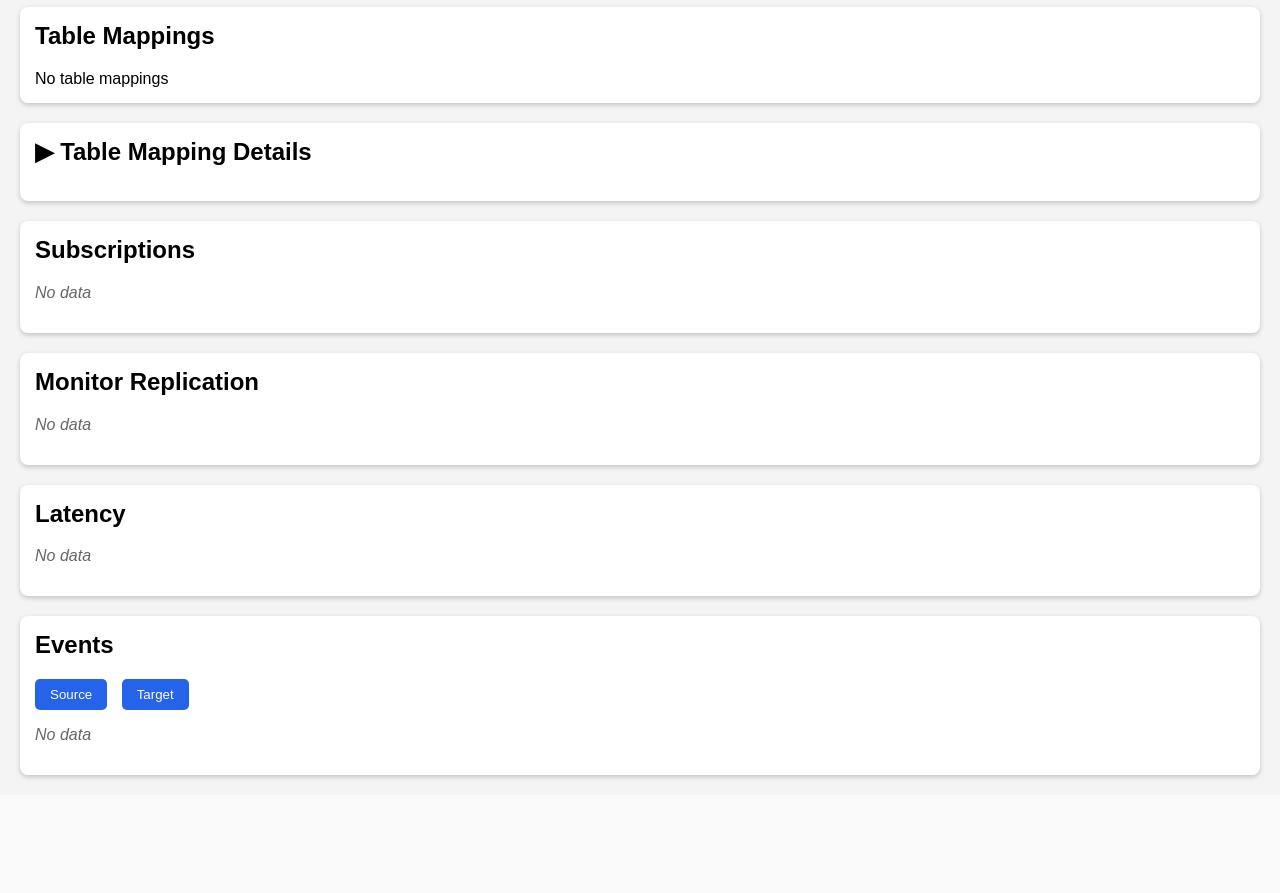
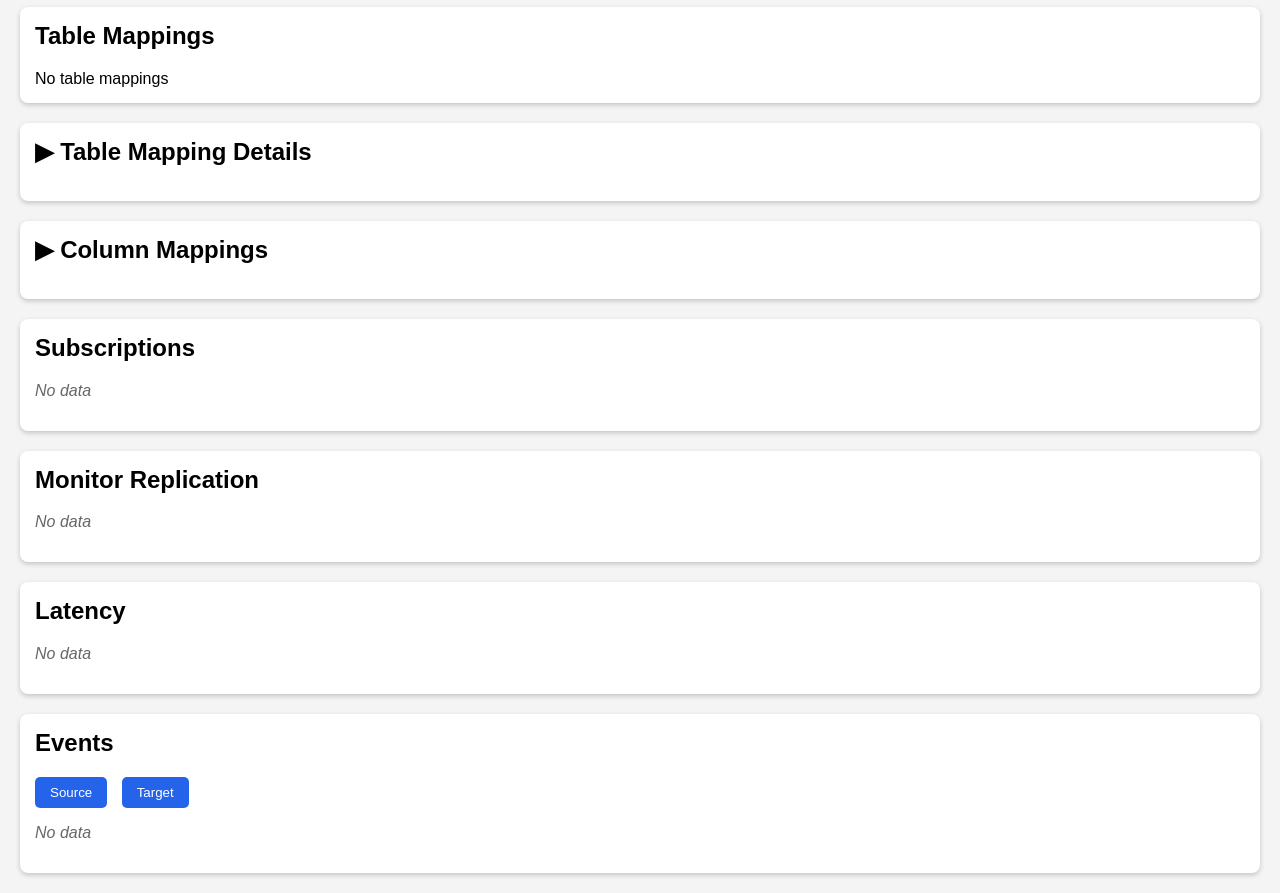
Before and after one commit to madleit/iidr-dashboard, a FastAPI app: page /dashboard in a window 1280 px wide. Shown: the part 1125-2018 px from the top of the page. Before the commit the page ends 1905 px from the top, so only its background shows below. Run offline with FastAPI, Linux system fonts and the light colour scheme; data that the repository does not hold is empty.

Commit message:
Atualizando frontend com Column Mappings

```diff
--- a/static/js/dashboard.js
+++ b/static/js/dashboard.js
@@ -59,6 +59,10 @@ async function loadData() {
             dashboardData
     );
 
+    renderColumnMappings(
+            dashboardData
+    );
+
     renderSubscriptions(
         dashboardData.subscriptions || []
     );
--- a/static/js/mappings.js
+++ b/static/js/mappings.js
@@ -187,3 +187,85 @@ function renderTableMappingDetails(data) {
 
 `;
 }
+
+function toggleColumnMappings() {
+
+    const mappings =
+        document.getElementById(
+            "column-mappings"
+        );
+
+    if (
+        mappings.style.display ===
+        "none"
+    ) {
+
+        mappings.style.display =
+            "block";
+
+    } else {
+
+        mappings.style.display =
+            "none";
+    }
+}
+
+function renderColumnMappings(data) {
+
+    const mappings =
+        data.column_mappings || [];
+
+    if (
+        mappings.length === 0
+    ) {
+
+        document
+            .getElementById(
+                "column-mappings"
+            )
+            .innerHTML =
+                "No column mappings";
+
+        return;
+    }
+
+    let html = `
+
+<table class="data-table">
+
+<thead>
+
+<tr>
+    <th>Source Column</th>
+    <th>Target Column</th>
+</tr>
+
+</thead>
+
+<tbody>
+`;
+
+    mappings.forEach(
+        mapping => {
+
+            html += `
+
+<tr>
+    <td>${mapping.source_column}</td>
+    <td>${mapping.target_column}</td>
+</tr>
+`;
+        }
+    );
+
+    html += `
+</tbody>
+</table>
+`;
+
+    document
+        .getElementById(
+            "column-mappings"
+        )
+        .innerHTML = html;
+}
--- a/templates/index.html
+++ b/templates/index.html
@@ -130,6 +130,19 @@
 
 <div class="card">
 
+    <h2 onclick="toggleColumnMappings()">
+        ▶ Column Mappings
+    </h2>
+
+    <div
+        id="column-mappings"
+        style="display:none;">
+    </div>
+
+</div>
+
+<div class="card">
+
     <h2>Subscriptions</h2>
 
     <div id="subscriptions">
```
